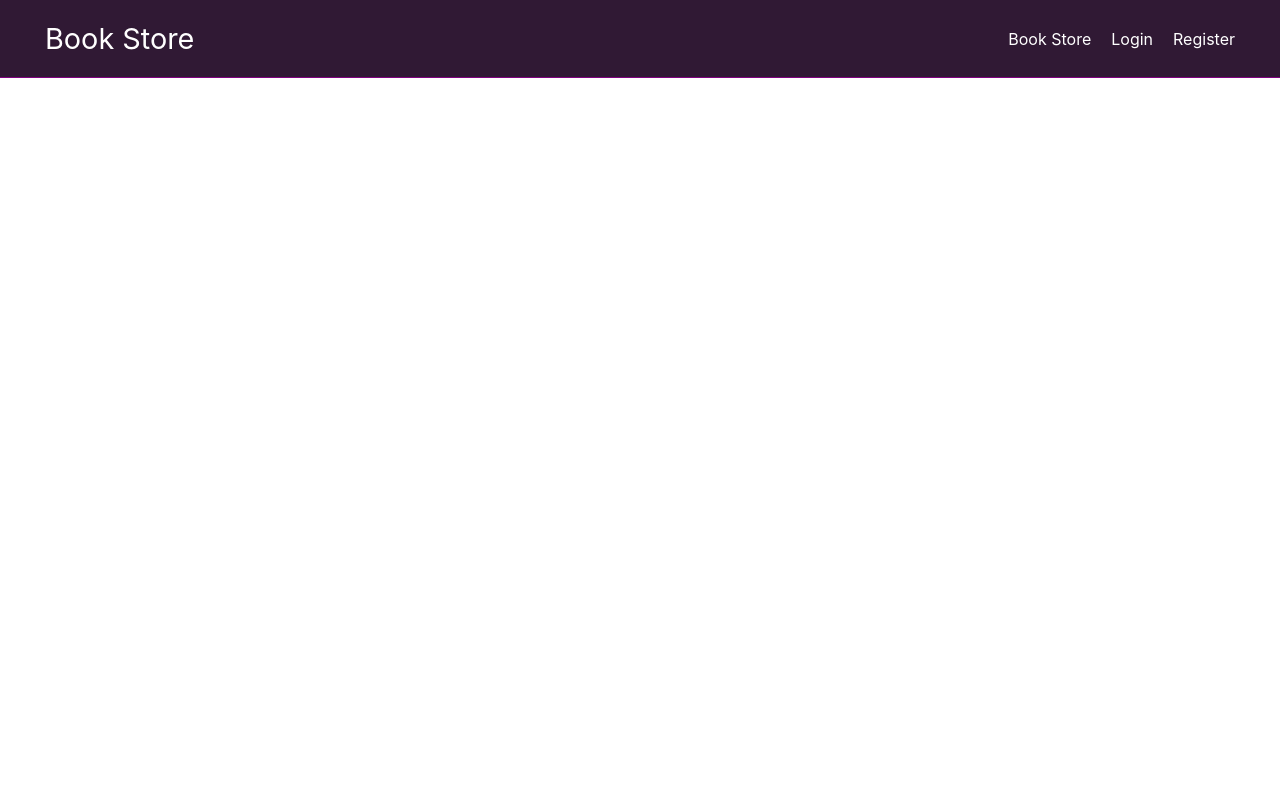
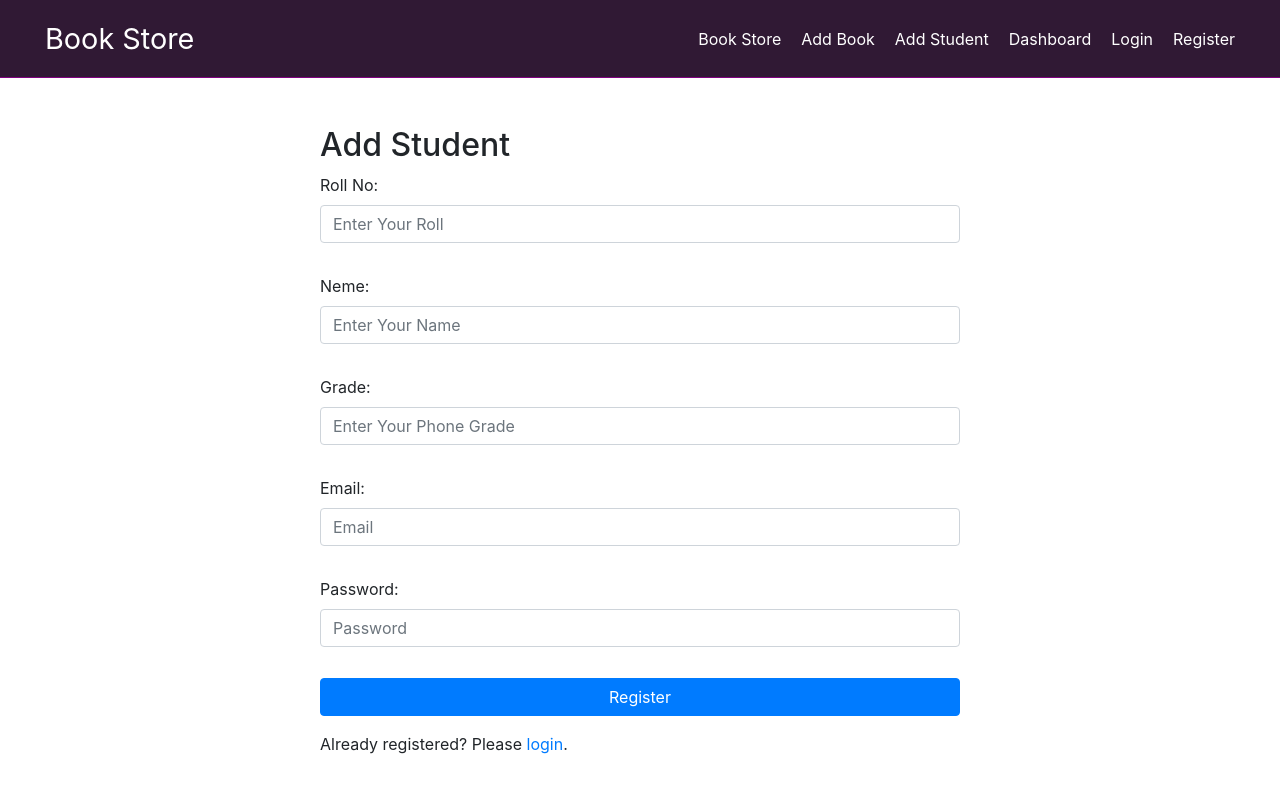
Before and after one commit to RashidulIslam0/Bookstore-Management-System, a React (Vite) app in the folder client/: page /addstudent in a window 1280 px wide. Shown: the top 792 px of the page. Built offline with nearby package versions, Linux system fonts and the light colour scheme.

Commit message:
student Model

```diff
--- a/client/src/App.jsx
+++ b/client/src/App.jsx
@@ -5,6 +5,9 @@ import Navbar from "./Components/Navbar";
 import Books from "./Components/Books";
 import Login from "./Components/Login";
 import Register from "./Components/Register";
+import Dashboard from "./Components/Dashboard";
+import AddStudent from "./Components/AddStudent";
+import AddBook from "./Components/AddBook";
 
 function App() {
   return (
@@ -16,7 +19,9 @@ function App() {
           <Route path="/books" element={<Books />} />
           <Route path="/login" element={<Login />} />
           <Route path="/register" element={<Register />} />
-          <Route path="/" element={<Home />} />
+          <Route path="/dashboard" element={<Dashboard />} />
+          <Route path="/addstudent" element={<AddStudent />} />
+          <Route path="/addbook" element={<AddBook />} />
         </Routes>
       </Router>
     </>
--- /dev/null
+++ b/client/src/Components/AddBook.jsx
@@ -0,0 +1,11 @@
+import React from "react";
+
+const AddBook = () => {
+  return (
+    <div>
+      <h1>AddBook</h1>
+    </div>
+  );
+};
+
+export default AddBook;
--- /dev/null
+++ b/client/src/Components/AddStudent.jsx
@@ -0,0 +1,113 @@
+import axios from "axios";
+import React, { useState } from "react";
+import { Link } from "react-router-dom";
+const AddStudent = () => {
+  const [formData, setFormData] = useState({
+    roll: "",
+    name: "",
+    grade: "",
+    email: "",
+    password: "",
+  });
+  const handleChange = (e) => {
+    const { name, value } = e.target;
+    setFormData({ ...formData, [name]: value });
+  };
+
+  const handleSubmit = async (e) => {
+    e.preventDefault();
+
+    try {
+      const response = await axios.post("http://localhost:3000/", formData);
+      console.log("Server response:", response.data);
+    } catch (error) {
+      console.error("Error during login:", error);
+    }
+
+    console.log("Form submitted:", formData);
+  };
+  return (
+    <>
+      <div className=" w-50 mx-auto  my-5">
+        <h2>Add Student</h2>
+        <form className="login-form" onSubmit={handleSubmit}>
+          <div className="form-group">
+            <label htmlFor="email">Roll No:</label>
+            <input
+              type="text"
+              className="form-control"
+              id="roll"
+              placeholder="Enter Your Roll"
+              name="roll"
+              value={formData.roll}
+              onChange={handleChange}
+              required
+            />
+          </div>
+
+          <div className="form-group">
+            <label htmlFor="email">Neme:</label>
+            <input
+              type="text"
+              className="form-control"
+              id="name"
+              placeholder="Enter Your Name"
+              name="name"
+              value={formData.name}
+              onChange={handleChange}
+              required
+            />
+          </div>
+          <div className="form-group">
+            <label htmlFor="email">Grade:</label>
+            <input
+              type="text"
+              className="form-control"
+              id="grade"
+              name="grade"
+              placeholder="Enter Your Phone Grade"
+              value={formData.grade}
+              onChange={handleChange}
+              required
+            />
+          </div>
+          <div className="form-group">
+            <label htmlFor="email">Email:</label>
+            <input
+              type="email"
+              className="form-control"
+              id="email"
+              name="email"
+              placeholder="Email"
+              value={formData.email}
+              onChange={handleChange}
+              required
+            />
+          </div>
+          <div className="form-group">
+            <label htmlFor="password">Password:</label>
+            <input
+              type="password"
+              className="form-control"
+              id="password"
+              name="password"
+              placeholder="Password"
+              value={formData.password}
+              onChange={handleChange}
+              required
+            />
+          </div>
+
+          <button type="submit" className="btn btn-primary">
+            Register
+          </button>
+        </form>
+        <p className="mt-3">
+          Already registered? Please <Link to="/login">login</Link>.
+        </p>
+      </div>
+    </>
+  );
+};
+
+export default AddStudent;
--- /dev/null
+++ b/client/src/Components/Dashboard.jsx
@@ -0,0 +1,11 @@
+import React from "react";
+
+const Dashboard = () => {
+  return (
+    <div>
+      <h1>Dashboard</h1>
+    </div>
+  );
+};
+
+export default Dashboard;
--- a/client/src/Components/Navbar.jsx
+++ b/client/src/Components/Navbar.jsx
@@ -16,6 +16,16 @@ const Navbar = () => {
           <Link className="navbar-link" to="/books">
             Book Store
           </Link>
+
+          <Link className="navbar-link" to="/addbook">
+            Add Book
+          </Link>
+          <Link className="navbar-link" to="/addstudent">
+            Add Student
+          </Link>
+          <Link className="navbar-link" to="/dashboard">
+            Dashboard
+          </Link>
           <Link className="navbar-link" to="/login">
             Login
           </Link>
```
Also changed, not shown: 2 other files (tests, documents, lock files or other folders).
